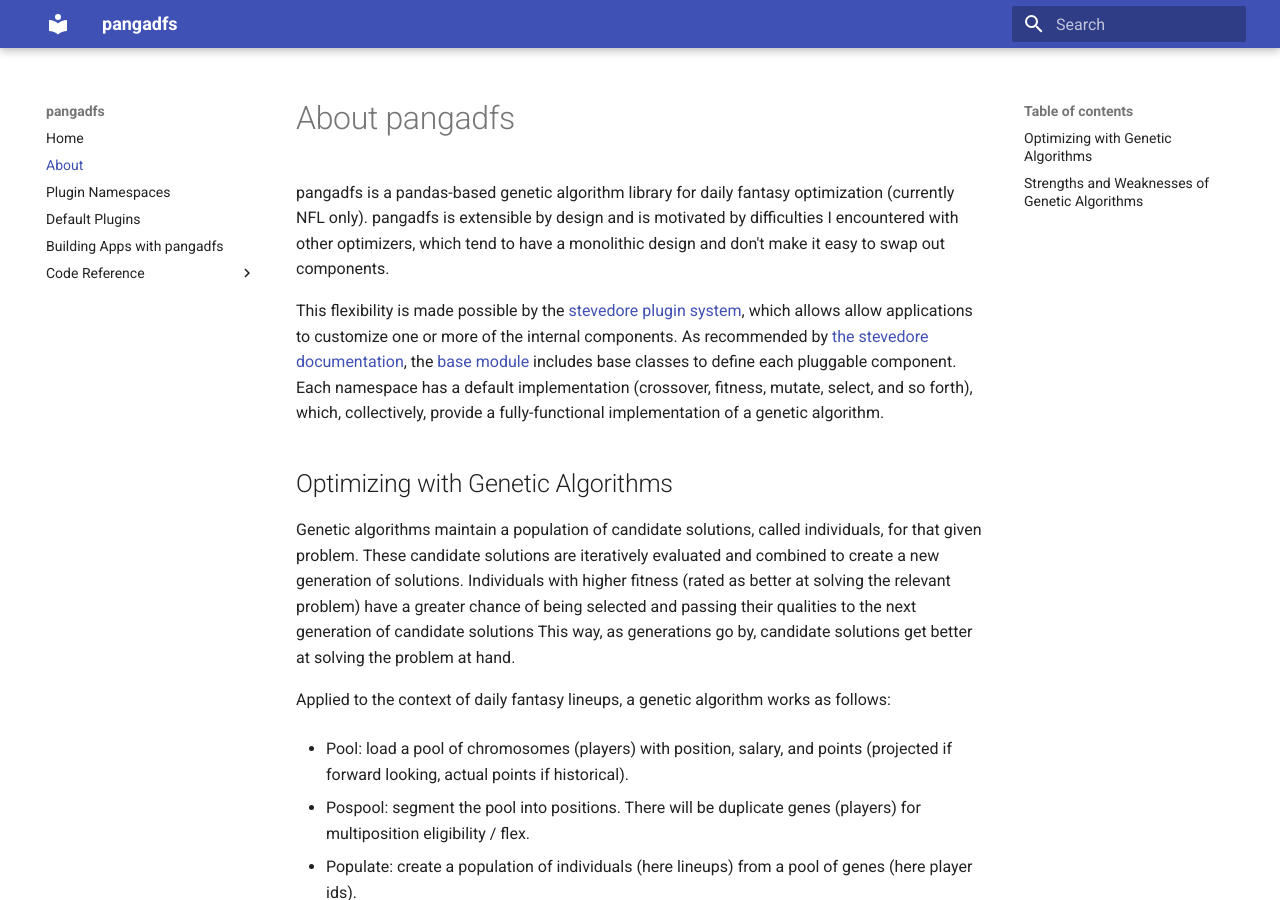
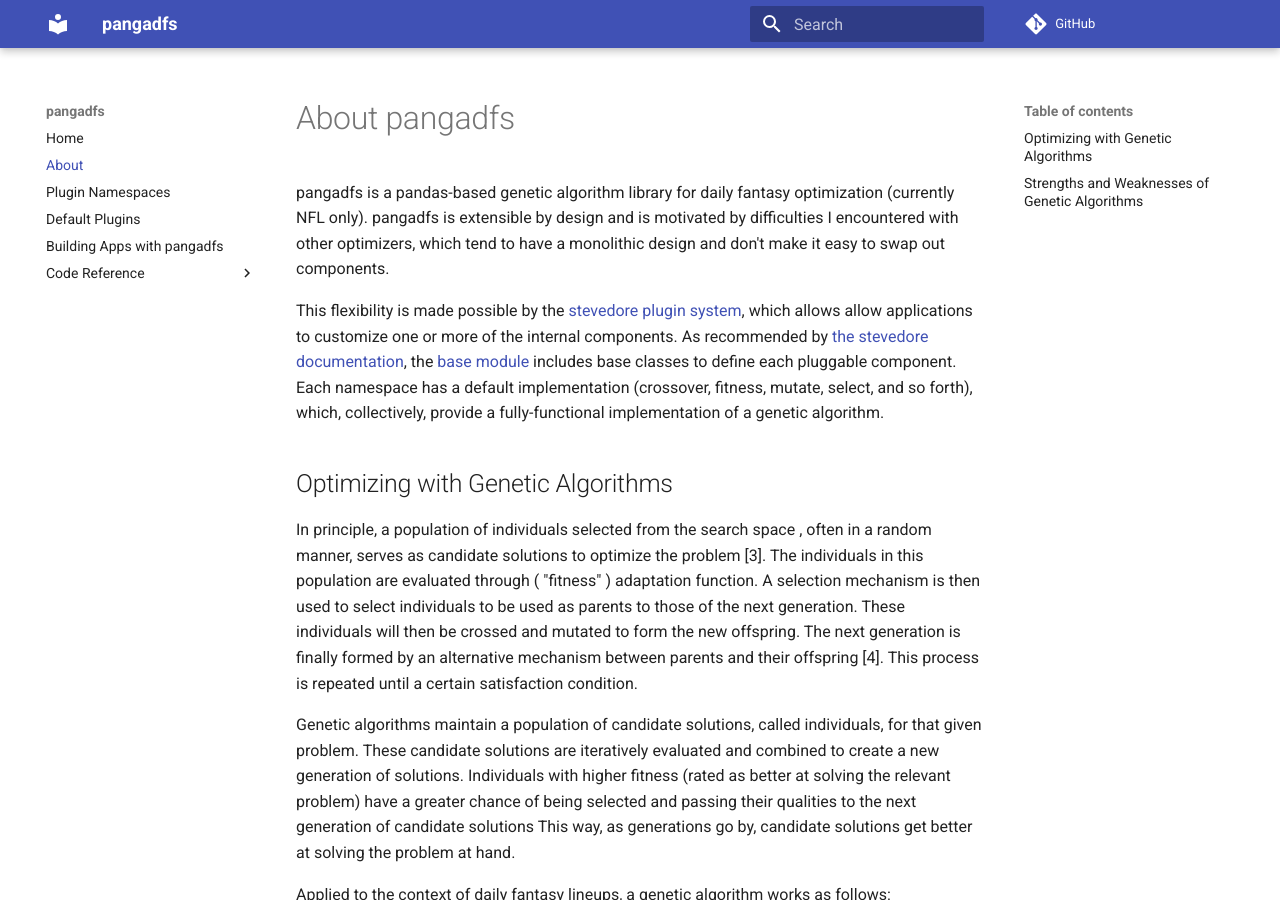
Before and after one commit to sansbacon/pangadfs, an MkDocs documentation site: the page built from docs/about.md, in a window 1280 px wide and 900 px high. Built offline with MkDocs 1.6.1 and Material for MkDocs 9.7.7, drawn with Linux system fonts in a browser that asks for light colours; comment, search, counter and statistics services are not loaded.

Commit message:
updated documentation

```diff
--- a/docs/about.md
+++ b/docs/about.md
@@ -6,6 +6,15 @@
 
 
 ## Optimizing with Genetic Algorithms
+
+In principle, a population of individuals selected from the search space , often in a
+random manner, serves as candidate solutions to optimize the problem [3]. The
+individuals in this population are evaluated through ( "fitness" ) adaptation function.
+A selection mechanism is then used to select individuals to be used as parents to
+those of the next generation. These individuals will then be crossed and mutated to
+form the new offspring. The next generation is finally formed by an alternative
+mechanism between parents and their offspring [4]. This process is repeated until a
+certain satisfaction condition.
 
 Genetic algorithms maintain a population of candidate solutions, called individuals, for that given problem. These candidate solutions are iteratively evaluated and combined to create a new generation of solutions. Individuals with higher fitness (rated as better at solving the relevant problem) have a greater chance of being selected and passing their qualities to the next generation of candidate solutions This way, as generations go by, candidate solutions get better at solving the problem at hand.
 
--- a/mkdocs.yml
+++ b/mkdocs.yml
@@ -1,5 +1,9 @@
 # site configuration
 site_name: pangadfs
+site_url: https://sansbacon.github.io/pangadfs/
+site_description: pandas-based lineup optimization framework
+site_author: Eric Truett
+repo_url: https://github.com/sansbacon/pangadfs
 
 theme:
   name: material
@@ -7,6 +11,13 @@
 plugins:
   - search
   - mkdocstrings
+
+markdown_extensions:
+  - toc
+  - admonition
+  - def_list
+  - pymdownx.tabbed
+  - pymdownx.superfences
 
 nav:
     - Home: index.md
```
Also changed, not shown: 1 other file.
